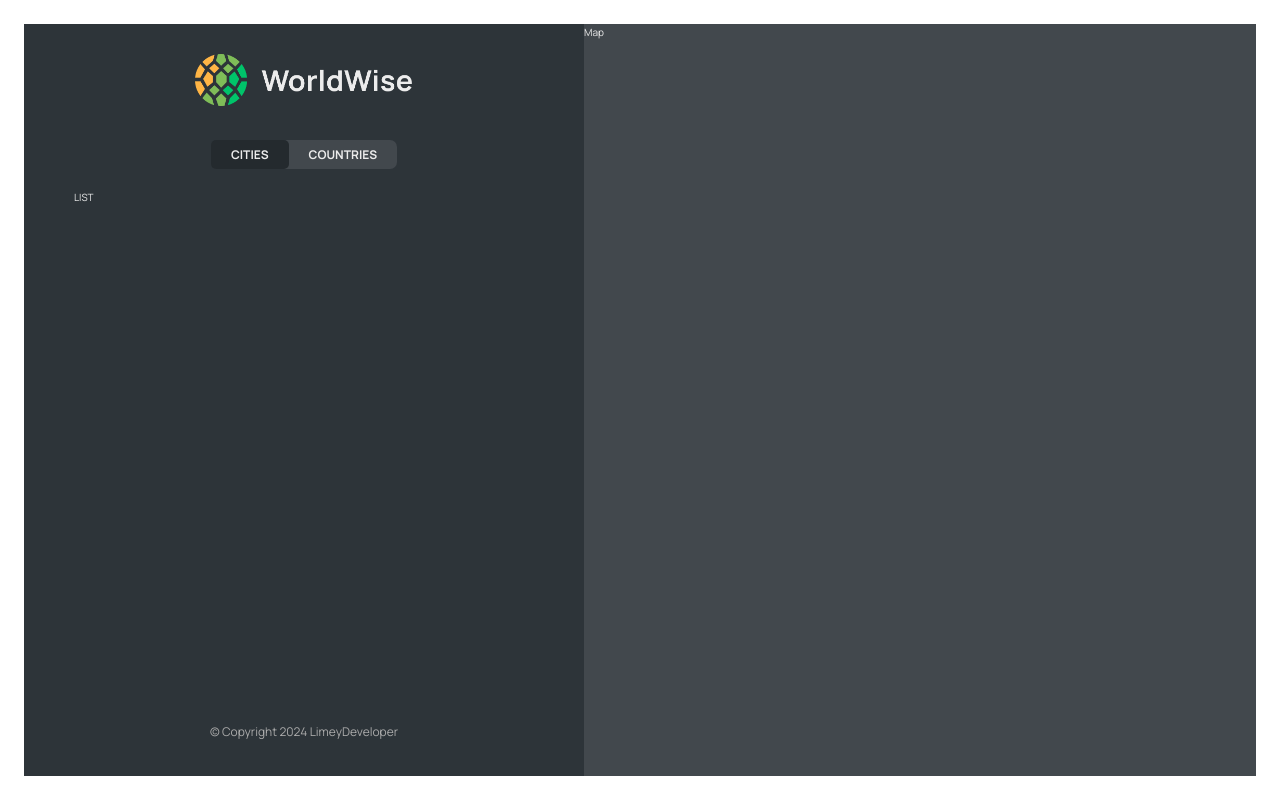
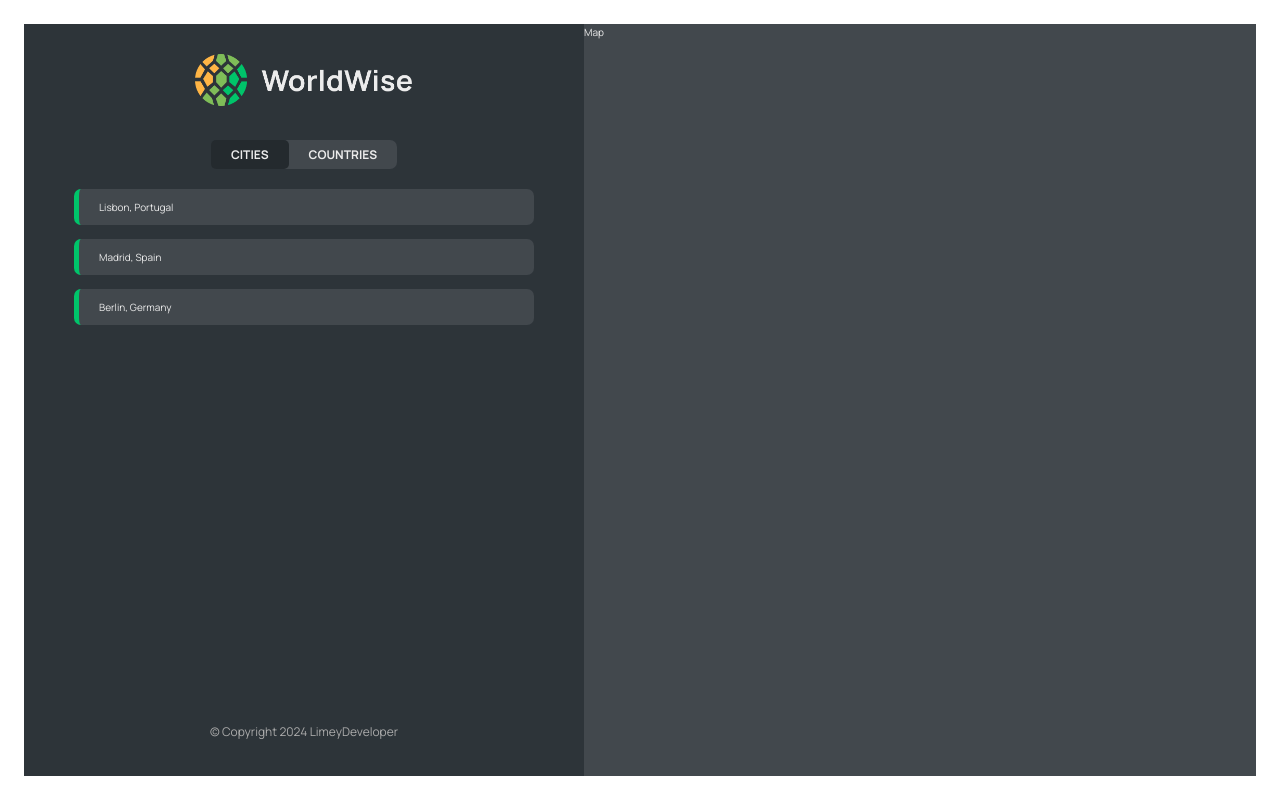
Before and after one commit to A-Hoenig/TravelLog, a React (Vite) app: page /app/cities in a window 1280 px wide. Built offline with nearby package versions, Linux system fonts and the light colour scheme; data requests are answered from the project's data file.

Commit message:
2 days of bbug fixing for one list

```diff
--- a/package.json
+++ b/package.json
@@ -12,6 +12,7 @@
   },
   "dependencies": {
     "json-server": "^1.0.0-alpha.23",
+    "prop-types": "^15.8.1",
     "react": "^18.2.0",
     "react-dom": "^18.2.0",
     "react-router-dom": "^6.22.3"
--- a/src/App.jsx
+++ b/src/App.jsx
@@ -11,7 +11,7 @@
 const BASE_URL = "http://localhost:9000";
 
 function App() {
-  const [cities, setCities] = useState({});
+  const [cities, setCities] = useState([]);
   const [isLoading, setIsLoading] = useState(false);
 
   useEffect(function () {
@@ -21,7 +21,6 @@
         const res = await fetch(`${BASE_URL}/cities`);
         const data = await res.json();
         setCities(data);
-        console.log(data);
       } catch {
         alert("Error loading data");
       } finally {
@@ -44,7 +43,10 @@
             index
             element={<CityList cities={cities} isLoading={isLoading} />}
           />
-          <Route path="cities" element={<CityList />} />
+          <Route
+            path="cities"
+            element={<CityList cities={cities} isLoading={isLoading} />}
+          />
           <Route path="countries" element={<p>List of countries</p>} />
           <Route path="form" element={<p>Form</p>} />
         </Route>
--- /dev/null
+++ b/src/components/CityItem.jsx
@@ -0,0 +1,16 @@
+import PropTypes from "prop-types";
+import styles from "./CityItem.module.css";
+
+CityItem.propTypes = {
+  city: PropTypes.object,
+};
+
+function CityItem({ city }) {
+  return (
+    <li className={styles.cityItem}>
+      {city.cityName}, {city.country}
+    </li>
+  );
+}
+
+export default CityItem;
--- a/src/components/CityList.jsx
+++ b/src/components/CityList.jsx
@@ -1,7 +1,22 @@
 import styles from "./CityList.module.css";
+import PropTypes from "prop-types";
+import CityItem from "./CityItem";
+import Spinner from "./Spinner";
 
-function CityList() {
-  return <ul className={styles.cityList}>LIST</ul>;
+CityList.propTypes = {
+  cities: PropTypes.array,
+  isLoading: PropTypes.bool,
+};
+
+function CityList({ cities, isLoading }) {
+  if (isLoading) return <Spinner />;
+  return (
+    <ul className={styles.cityList}>
+      {cities.map((city) => (
+        <CityItem city={city} key={city.id} />
+      ))}
+    </ul>
+  );
 }
 
 export default CityList;
```
Also changed, not shown: .eslintrc.cjs, 1 other file (tests, documents, lock files or other folders).
